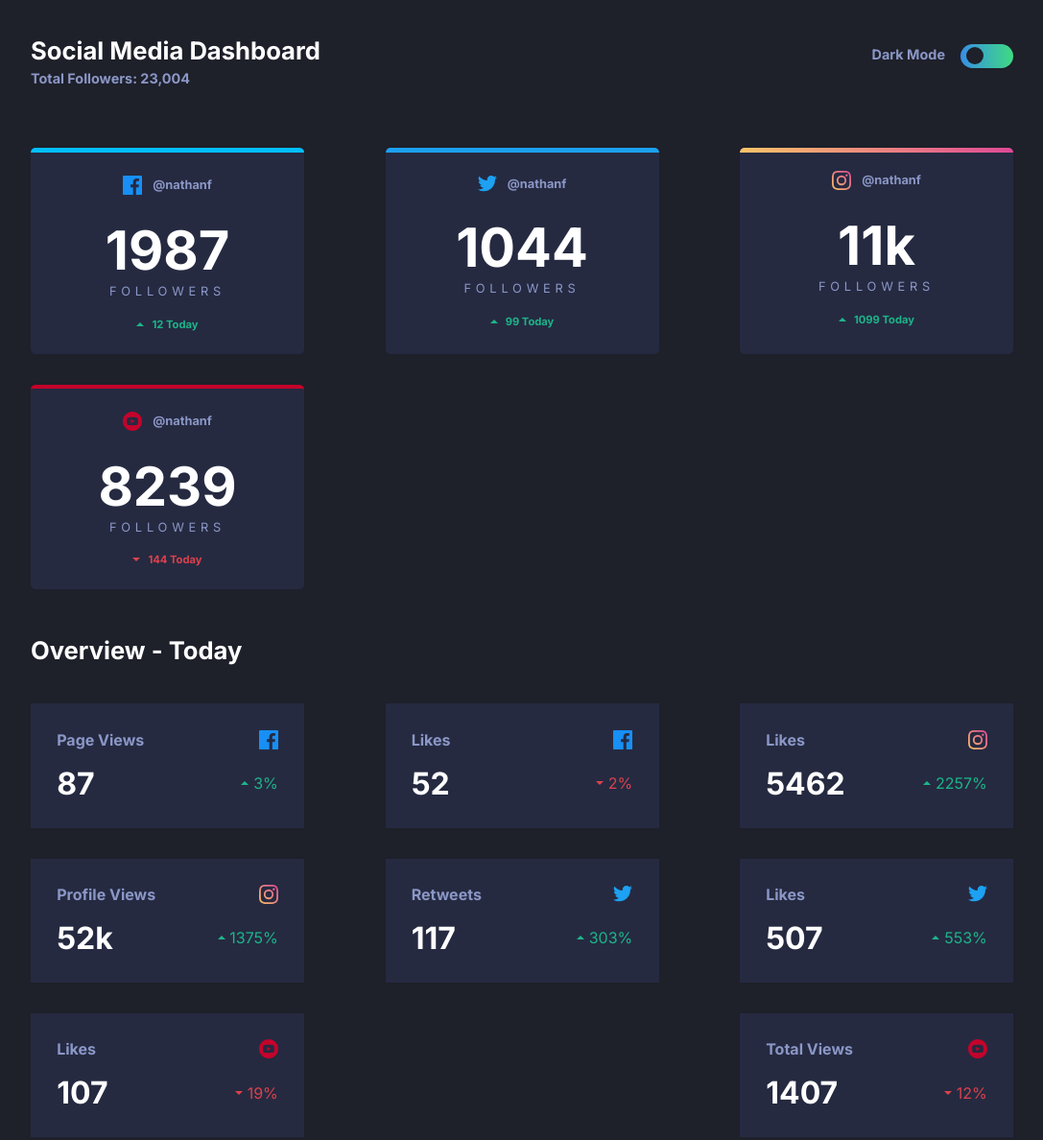
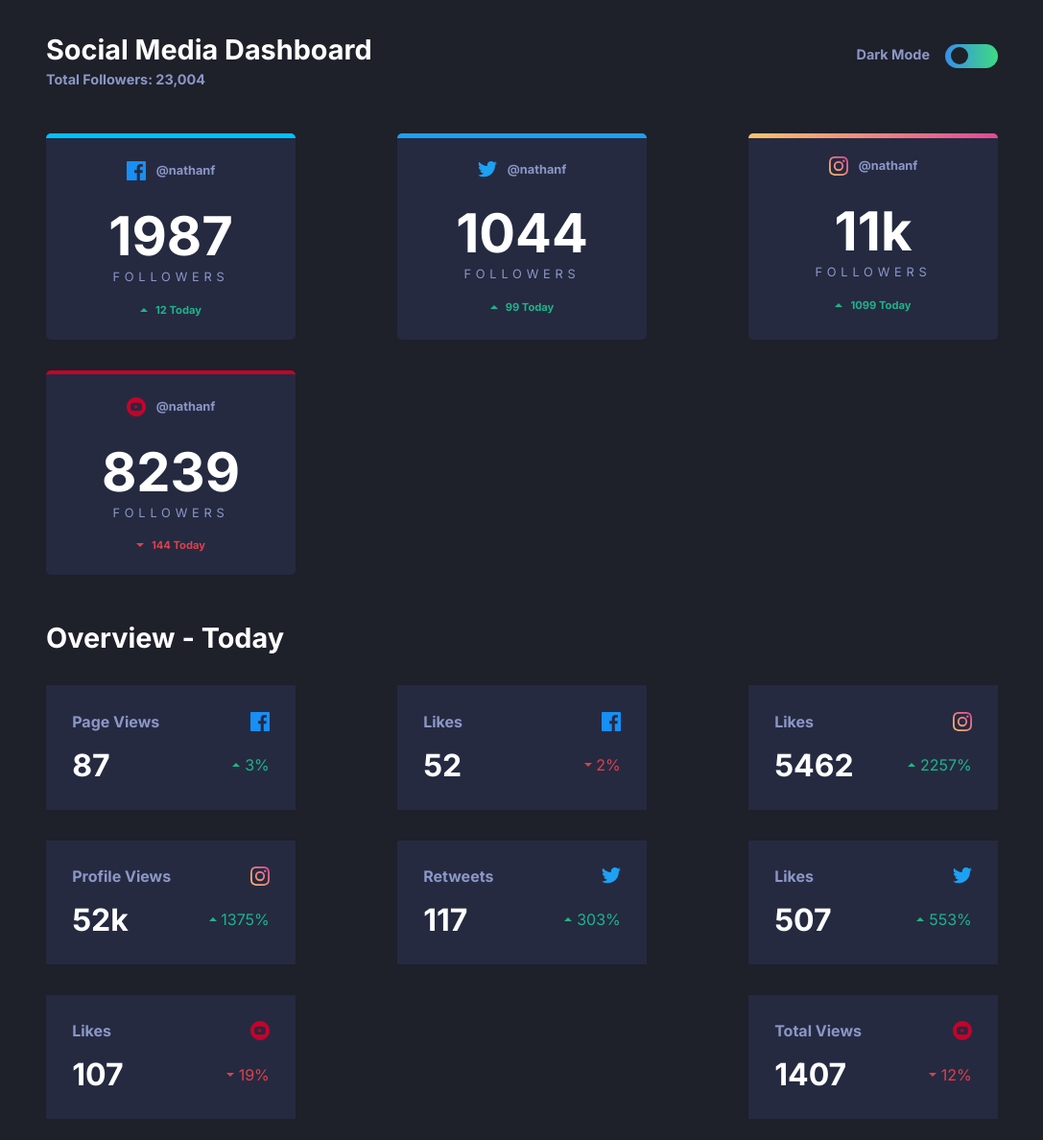
Before and after one commit to gomezlucas/FrMentor21, a plain HTML site: page index.html in a window 1280 px wide. Shown: the top 1188 px of the page at 96% size, without its empty margins (96-1183 px from the left). Drawn offline with Linux system fonts and the light colour scheme.

Commit message:
layout modified

```diff
--- a/style.css
+++ b/style.css
@@ -45,12 +45,12 @@ font-family: 'Inter', sans-serif;
 body {
   font-family: "Inter", sans-serif;
   background-color: var(--background);
-  transition: all  1s ease;
+  transition: all 1s ease;
 }
 
 /* header*/
 header {
-  padding:2rem 8rem 0 8rem;
+  padding: 2rem 1.5rem 0 1.5rem;
 
   margin: 0 auto;
   max-width: 1600px;
@@ -58,7 +58,7 @@ header {
 
 .header__title {
   color: var(--secondaryText);
-  font-size: 1.6rem;
+  font-size: 1.8rem;
   font-weight: 700;
   text-transform: capitalize;
 }
@@ -158,7 +158,7 @@ input:checked + .slider:before {
 
 /*Social Media*/
 .socialMedia {
-  padding: 2rem 8rem 0 8rem;
+  padding: 2rem 1.5rem 0 1.5rem;
   margin: 0 auto;
   max-width: 1600px;
 }
@@ -254,14 +254,14 @@ input:checked + .slider:before {
 
 /*Overview Section*/
 .overview {
-  padding:2rem 8rem;
+  padding: 2rem 1.5rem;
   margin: 0 auto;
   max-width: 1600px;
 }
 
 .overview__title {
   color: var(--secondaryText);
-  font-size: 1.6rem;
+  font-size: 1.8rem;
   margin-bottom: 1.5rem;
 }
 
@@ -273,6 +273,7 @@ input:checked + .slider:before {
   background-color: var(--cardBg);
   padding: 1.7rem;
   margin: 1rem 0;
+  width: 100%;
 }
 
 .card__info {
@@ -307,18 +308,16 @@ input:checked + .slider:before {
   margin-right: 0.3rem;
 }
 
-
 .attribution {
   font-size: 0.7rem;
   text-align: center;
-  color: var(--secondaryText)
+  color: var(--secondaryText);
 }
 
 .attribution a {
   color: var(--text);
   text-decoration: none;
 }
-
 
 @media screen and (min-width: 500px) {
   .socialMedia__list {
@@ -328,7 +327,8 @@ input:checked + .slider:before {
   }
 
   .socialMedia__card {
-    max-width: 285px;
+    max-width: 260px;
+    margin: 1rem auto;
   }
 
   .overview__list {
@@ -338,35 +338,48 @@ input:checked + .slider:before {
   }
 
   .overview__card {
-    min-width: 200px;
+    max-width: 260px;
+    margin: 1rem auto;
   }
 }
 
-
-
-@media screen and (min-width: 633px) {
-  header{
+@media screen and (min-width: 800px) {
+  header {
+    padding: 2rem 9rem 0 9rem;
     display: flex;
     justify-content: space-between;
     align-items: baseline;
   }
 
-  .header__followers{
-    border: none;
+  .socialMedia {
+    padding: 2rem 9rem 0 9rem;
+  }
+  .socialMedia__card {
+    margin: 1rem 0;
   }
 
-  .mode__title{
+  .overview {
+    padding: 2rem 9rem;
+  }
+
+  .header__followers {
+    border: none;
+    padding-bottom: 0;
+
+  }
+
+  .mode__title {
     margin-right: 1rem;
   }
 
+  .overview__title{
+    margin-bottom: 1rem;
+  }
   .socialMedia__list {
     justify-content: space-between;
   }
 
-}
-
-@media screen and (min-width: 800px) {
   .overview__card {
-    min-width: 285px;
+    margin: 1rem 0;
   }
 }
```
